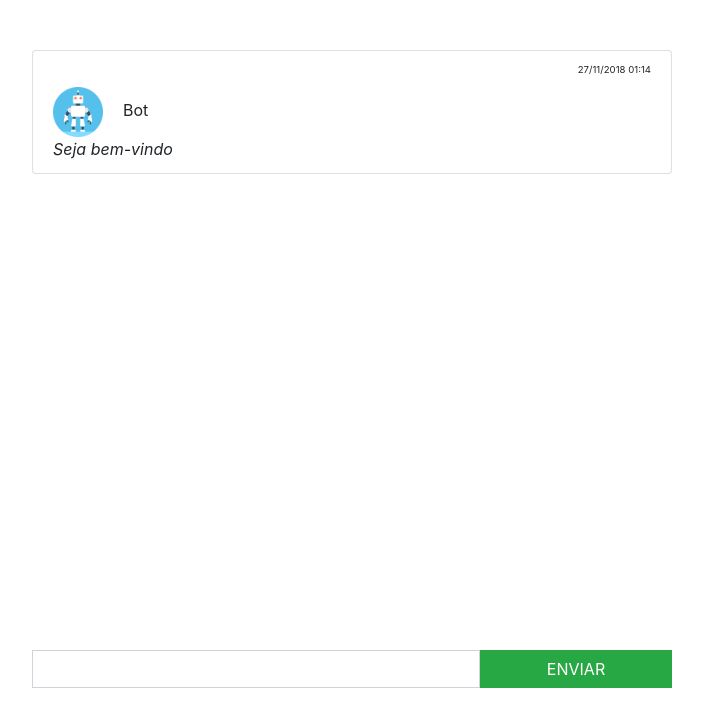
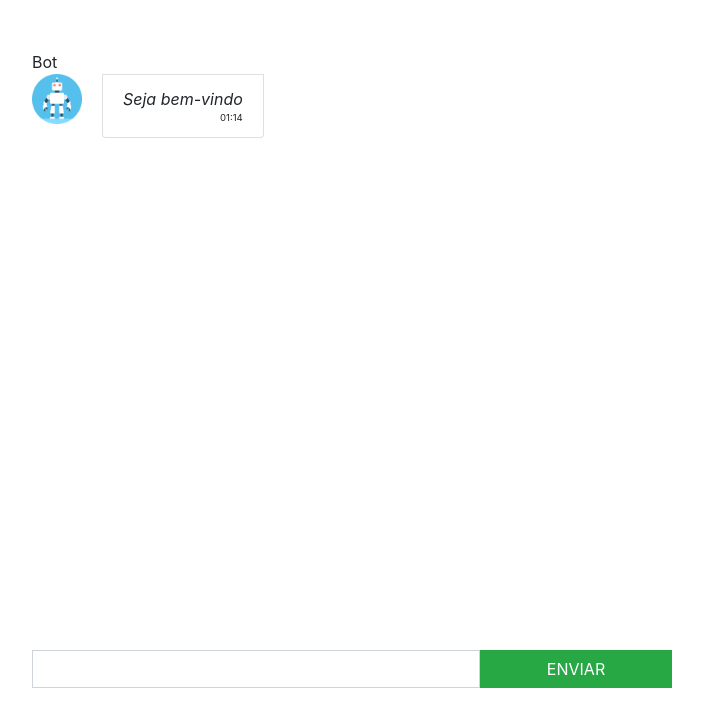
Before and after one commit to leoassuncao/chatbot, an Angular app: page / in a window 1280 px wide. Shown: the top 726 px of the page, without its empty margins (288-991 px from the left). Built offline with nearby package versions, Linux system fonts and the light colour scheme.

Commit message:
layout changes

```diff
--- a/src/app/app.component.html
+++ b/src/app/app.component.html
@@ -1,4 +1,28 @@
-<div  class="chatform">
+<!--<nav class="navbar navbar-expand-lg navbar-dark bg-dark">
+  <button class="navbar-toggler" type="button" data-toggle="collapse" data-target="#navbarTogglerDemo03" aria-controls="navbarTogglerDemo03" aria-expanded="false" aria-label="Toggle navigation">
+    <span class="navbar-toggler-icon"></span>
+  </button>
+  <a class="navbar-brand" href="#">Navbar</a>
+
+  <div class="collapse navbar-collapse" id="navbarTogglerDemo03">
+    <ul class="navbar-nav mr-auto mt-2 mt-lg-0">
+      <li class="nav-item active">
+        <a class="nav-link" href="#">Home <span class="sr-only">(current)</span></a>
+      </li>
+      <li class="nav-item">
+        <a class="nav-link" href="#">Chat with Cleo</a>
+      </li>
+      <li class="nav-item">
+        <a class="nav-link" href="#">Contact</a>
+      </li>
+      <li class="nav-item">
+        <a class="nav-link" href="#">FAQ</a>
+      </li>
+    </ul>
+  </div>
+</nav> -->
+
+<div class="chatform">
   <message-list [messages]="messages"></message-list>
   <message-form [message]="message" [messages]="messages"></message-form>
 </div>
--- a/src/app/components/message-item/message-item.component.css
+++ b/src/app/components/message-item/message-item.component.css
@@ -2,6 +2,7 @@
   font-size: 1em;
   font-style: italic;
   font-weight: 400;
+
 }
 .timeform {
   float: left;
@@ -10,15 +11,20 @@
 .timeform i {
   margin-left: 20px;
 }
-.timeform .timestamp {
+.timestamp {
   font-size: 0.6em;
   float: right;
 }
 .avatar {
   width: 50px;
   margin-right: 20px;
+  float:left;
 }
 
 .user-msg {
-	background-color: #ccc;
+	float: right;
 }
+
+.list-group-item {
+  display: inline-block;
+}
--- a/src/app/components/message-item/message-item.component.html
+++ b/src/app/components/message-item/message-item.component.html
@@ -1,11 +1,12 @@
-<li class="list-group-item" [ngClass]="{'user-msg': message.name === 'Você'}">
+
 	<div class="timeform">
-    <i class="fa fa-clock-o" aria-hidden="true"></i> <span class="timestamp">{{message.timestamp | date : 'dd/MM/yyyy hh:mm' }}</span>
+	<span [ngClass]="{'user-msg': message.name === 'Você'}">{{message.name}}</span>
+
   </div>
   <img [src]="message.avatar" class="avatar" [ngClass]="{'user-msg': message.name === 'Você'}"/>
-  <span [ngClass]="{'user-msg': message.name === 'Você'}">{{message.name}}</span>
-  <div class="message" >
+  <li class="list-group-item" [ngClass]="{'user-msg': message.name === 'Você'}">
+  <div class="message"  >
     {{message.content}}
   </div>
-
+   <i class="fa fa-clock-o" aria-hidden="true"></i> <span class="timestamp">{{message.timestamp | date : 'hh:mm' }}</span>
 </li>
```
